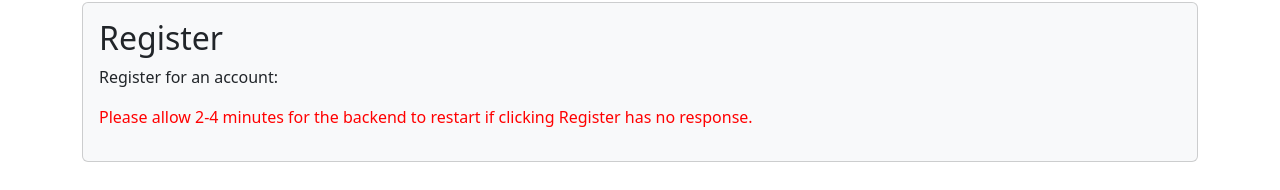
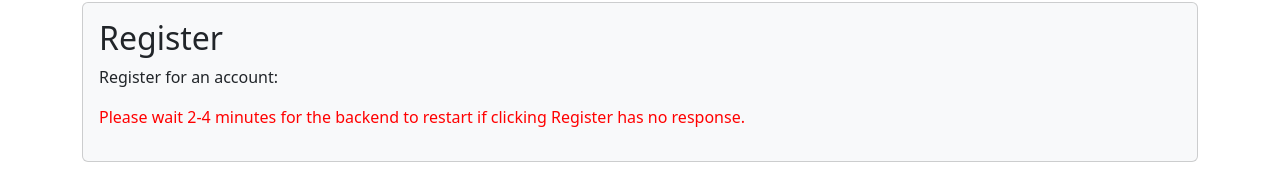
Before and after one commit to kru1026/PRJ666S, a Next.js app in the folder my-app/: page /register in a window 1280 px wide. Shown: the part 94-284 px from the top of the page. Built offline with nearby package versions, Linux system fonts and the light colour scheme.

Commit message:
Aug 08, 5:14pm

```diff
--- a/my-app/pages/index.js
+++ b/my-app/pages/index.js
@@ -187,7 +187,7 @@ export default function Home() {
                 {token && storedUser && (<h1>Welcome: {storedUser.userName}</h1>)} <br />
 
                 <h5 style={{ color: "red" }}>
-                    When first opening this page, if no data is shown, please allow 2-4 minutes for the backend to restart.
+                    When first opening this page, if no data is shown, please wait 2-4 minutes for the backend to restart.
                 </h5><br />
 
                 {recommendationMessage ? (
--- a/my-app/pages/login.js
+++ b/my-app/pages/login.js
@@ -32,7 +32,7 @@ export default function Login(props){
           <h2>Login</h2>
           <p>Enter your login information below:</p>
           <p style={{ color: "red" }}>
-            Please allow 2-4 minutes for the backend to restart if clicking Login has no response.
+            Please wait 2-4 minutes for the backend to restart if clicking Login has no response.
           </p>
         </Card.Body>
       </Card>
--- a/my-app/pages/register.js
+++ b/my-app/pages/register.js
@@ -66,7 +66,7 @@ export default function Register(props){
           <h2>Register</h2>
           <p>Register for an account:</p>
           <p style={{ color: "red" }}>
-            Please allow 2-4 minutes for the backend to restart if clicking Register has no response.
+            Please wait 2-4 minutes for the backend to restart if clicking Register has no response.
           </p>
         </Card.Body>
       </Card>
```
